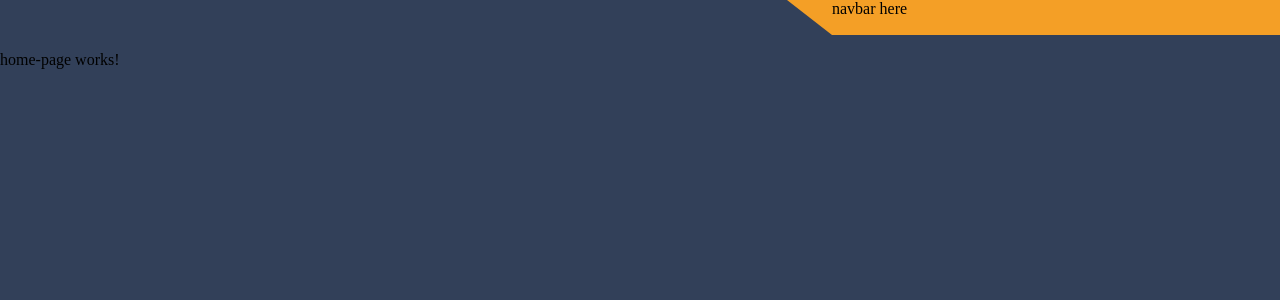
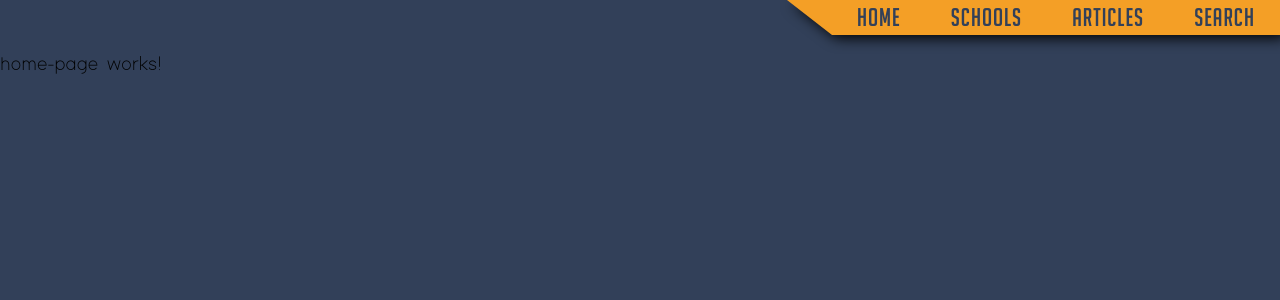
Before and after one commit to chuloon/collegiate-esports, an Angular app: page / in a window 1280 px wide. Shown: the top 300 px of the page. Built offline with nearby package versions, Linux system fonts and the light colour scheme.

Commit message:
added default fonts

```diff
--- a/src/app/shared/navbar/navbar.component.html
+++ b/src/app/shared/navbar/navbar.component.html
@@ -1,6 +1,17 @@
-<div class="navbar-container">
+<div class="navbar-container headline">
     <div class="navbar-shape"></div>
     <div class="navbar">
-        navbar here
+        <div class="item">
+            Home
+        </div>
+        <div class="item">
+            Schools
+        </div>
+        <div class="item">
+            Articles
+        </div>
+        <div class="item">
+            Search
+        </div>
     </div>
 </div>
--- a/src/app/shared/navbar/navbar.component.scss
+++ b/src/app/shared/navbar/navbar.component.scss
@@ -3,6 +3,8 @@
 .navbar-container {
     display: flex;
     justify-content: flex-end;
+
+    filter: drop-shadow(5px 3px 7px black);
 
     .navbar-shape {
         width: 0;
@@ -12,8 +14,23 @@
     }
 
     .navbar {
+        color: $primary;
         min-height: 35px;
         background-color: $secondary;
         width: 35%;
+        cursor: pointer;
+
+        display: flex;
+        align-items: center;
+        justify-content: space-around;
+
+        .item {
+            transition: color 0.3s, transform 0.3s;
+
+            &:hover {
+                color: black;
+                transform: scale(1.02)
+            }
+        }
     }
 }
--- a/src/styles.scss
+++ b/src/styles.scss
@@ -4,4 +4,22 @@
 body {
     margin: 0px;
     background-color: $primary;
+    font-family: 'regular', sans-serif;
+    font-size: 20px;
 }
+
+.headline {
+    font-family: 'headline', sans-serif;
+    letter-spacing: 1px;
+    font-size: 25px;
+}
+
+@font-face {
+    font-family: 'headline';
+    src: url('../src/assets/fonts/big_noodle_titling.ttf') format('truetype');
+}
+
+@font-face {
+    font-family: 'regular';
+    src: url('../src/assets/fonts/ModernSans-Light.otf') format('opentype')
+}
```
Also changed, not shown: src/assets/fonts/ModernSans-Light.otf (added), src/assets/fonts/big_noodle_titling.ttf (added).
